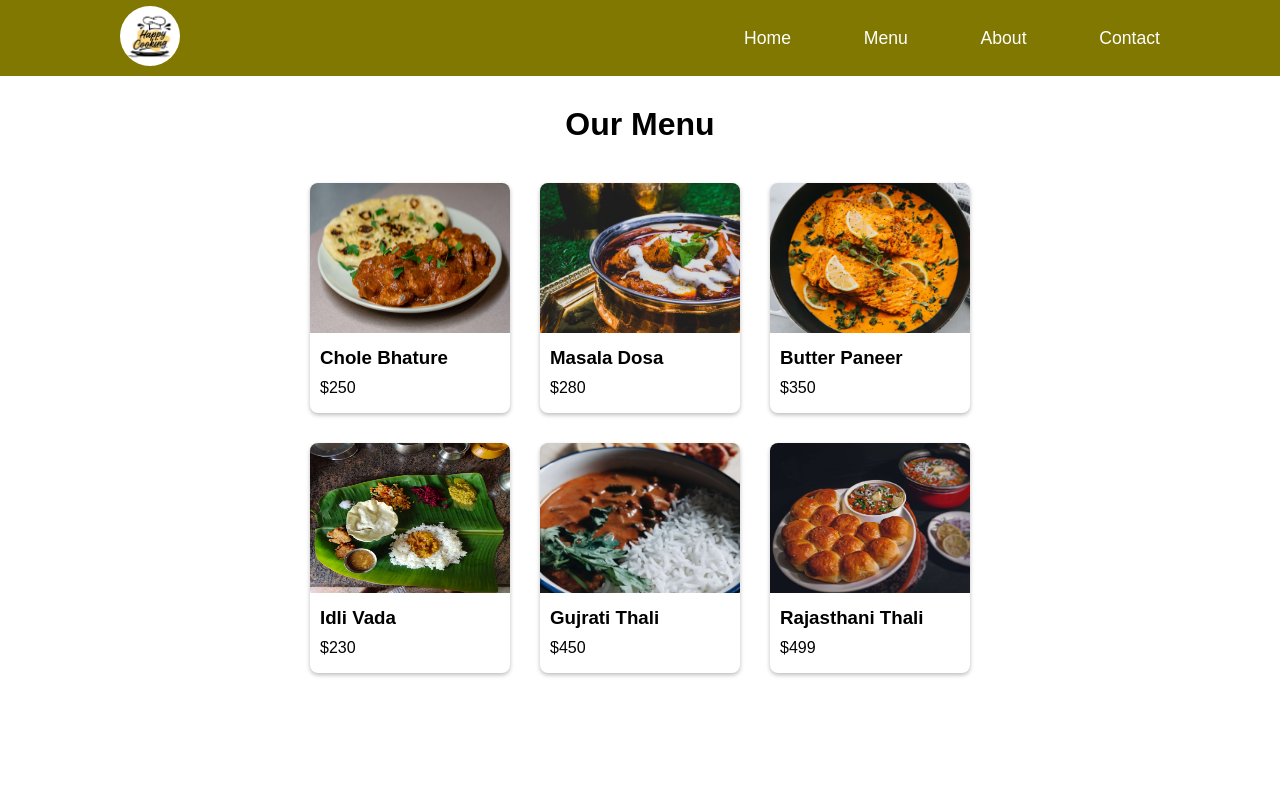
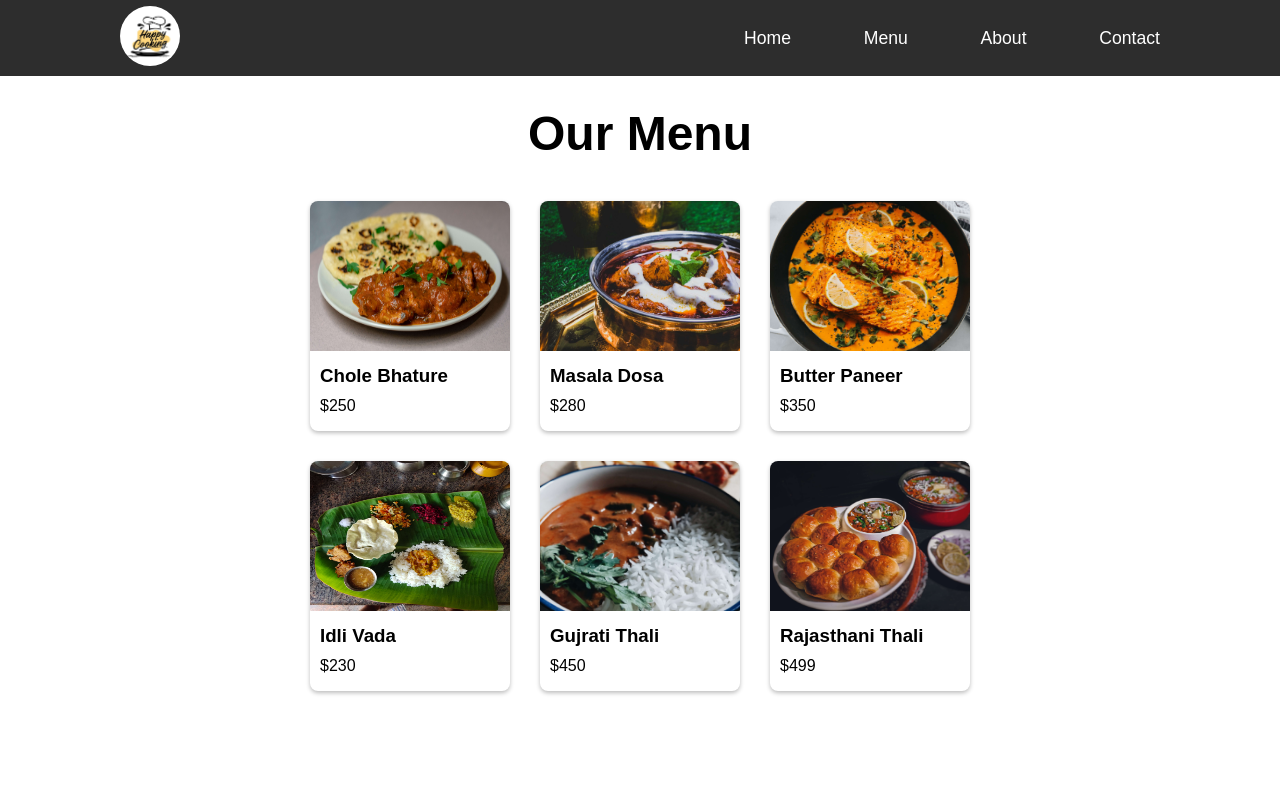
Before and after one commit to Ziba-Hemmati/ReactRouterDom, a React (Vite) app in the folder vite-project/: page /menu in a window 1280 px wide. Shown: the top 800 px of the page. Built offline with nearby package versions, Linux system fonts and the light colour scheme.

Commit message:
fix: font size and header's color fixed

```diff
--- a/vite-project/src/styles/footer.css
+++ b/vite-project/src/styles/footer.css
@@ -3,7 +3,7 @@
   flex-direction: column;
   align-items: center;
   /* background-image: linear-gradient(#503700, #b34400, #503700); */
-  background-color: rgb(45, 45, 45);
+  background-color: #2d2d2d;
   padding: 30px 0;
   color: #fff;
 }
--- a/vite-project/src/styles/form.css
+++ b/vite-project/src/styles/form.css
@@ -3,7 +3,7 @@
 }
 
 .contact-form-container h2 {
-  font-size: 2rem;
+  font-size: 3rem;
   margin-bottom: 50px;
 }
 .form-item {
--- a/vite-project/src/styles/header.css
+++ b/vite-project/src/styles/header.css
@@ -3,13 +3,12 @@
   justify-content: space-between;
   align-items: center;
   padding: 6px 120px;
-  background-color: #807801;
+  background-color: #2d2d2d;
 }
 .header__logo {
   width: 60px;
   border-radius: 50%;
 }
-
 .header__list {
   width: 40%;
 }
--- a/vite-project/src/styles/home.css
+++ b/vite-project/src/styles/home.css
@@ -15,7 +15,6 @@
   color: #2d2b04;
   text-shadow: 1px 1px 2px #b8b006;
 }
-
 .home-container p {
   font-size: 1.2rem;
   padding: 10px 0;
--- a/vite-project/src/styles/menu.css
+++ b/vite-project/src/styles/menu.css
@@ -10,6 +10,6 @@
   gap: 30px;
 }
 .menu-container h2 {
-  font-size: 2rem;
+  font-size: 3rem;
   margin: 30px 0 40px;
 }
```
